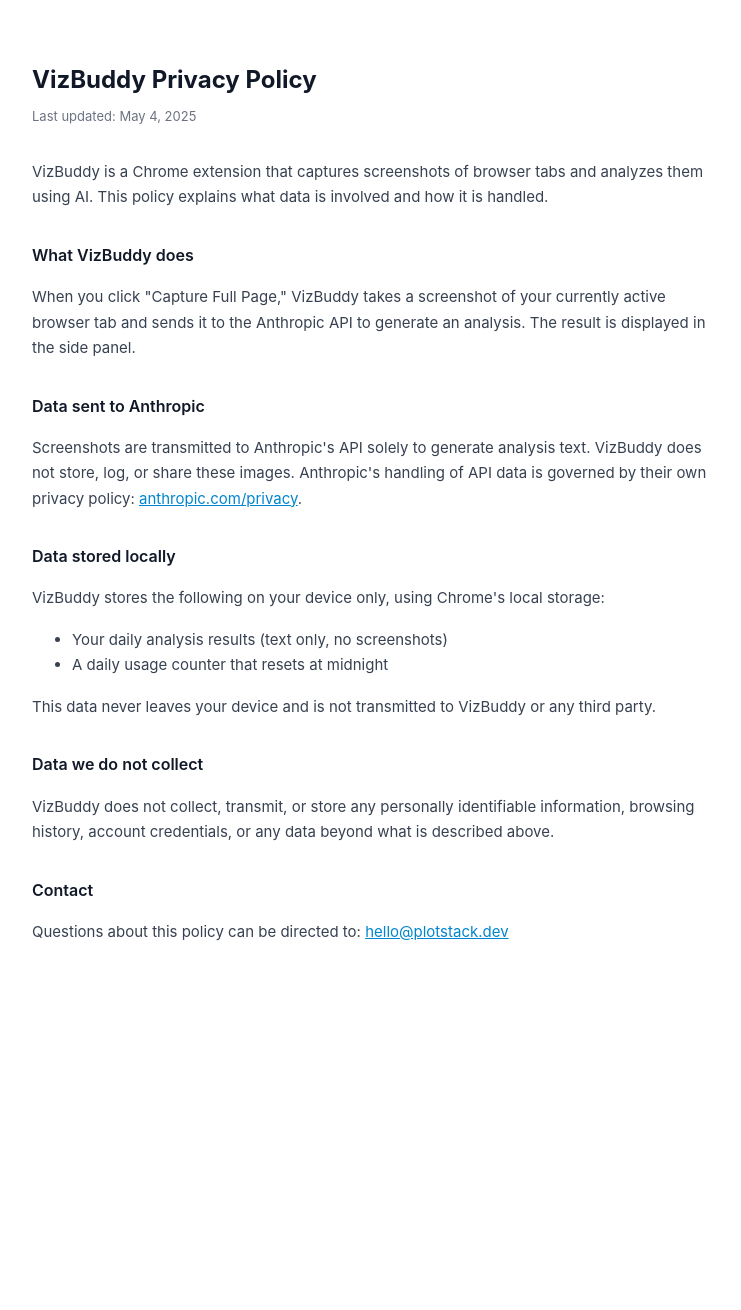
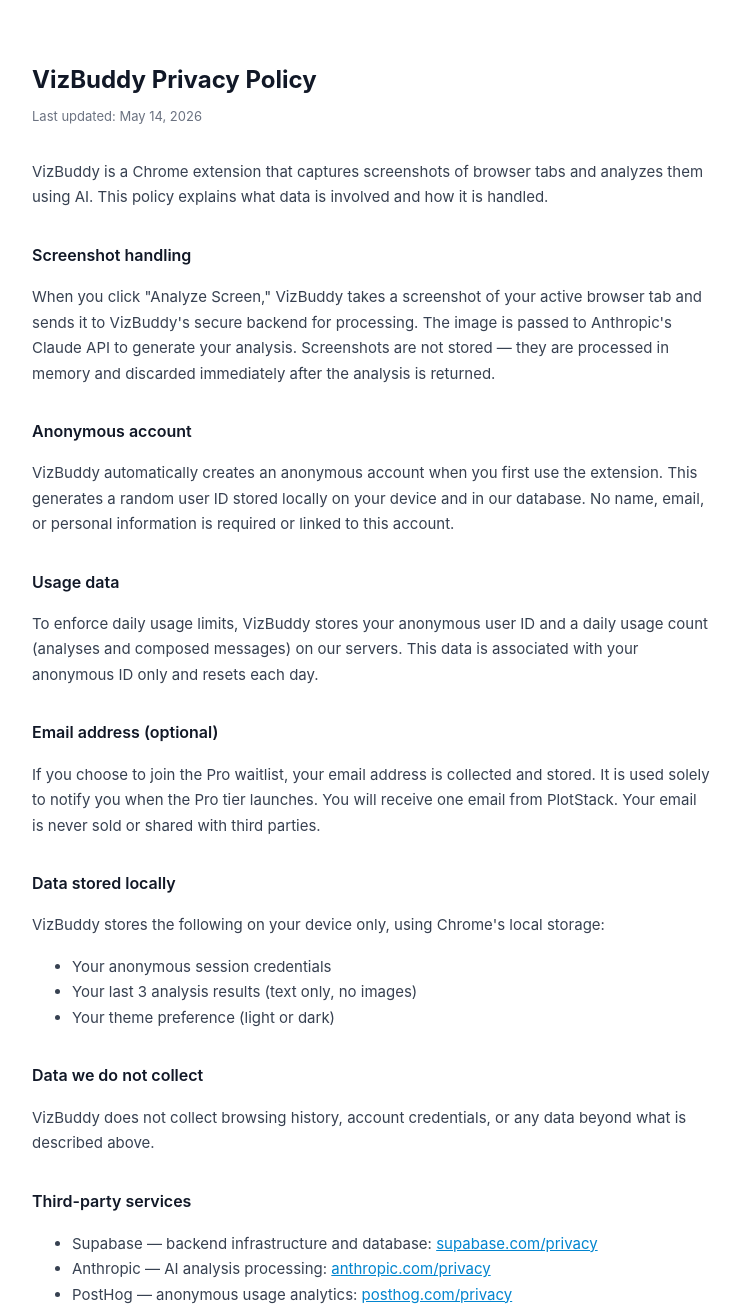
Before and after one commit to Djonathon/vizbuddy-policies, a plain HTML site: page privacy.html in a window 1280 px wide. Shown: the top 1310 px of the page, without its empty margins (268-1009 px from the left). Before the commit the page ends 1004 px from the top, so only its background shows below. Drawn offline with Linux system fonts and the light colour scheme.

Commit message:
Update privacy.html

```diff
--- a/privacy.html
+++ b/privacy.html
@@ -23,29 +23,42 @@
 <body>
 
   <h1>VizBuddy Privacy Policy</h1>
-  <div class="updated">Last updated: May 4, 2025</div>
+  <div class="updated">Last updated: May 14, 2026</div>
 
   <p>VizBuddy is a Chrome extension that captures screenshots of browser tabs and analyzes them using AI. This policy explains what data is involved and how it is handled.</p>
 
-  <h2>What VizBuddy does</h2>
-  <p>When you click "Capture Full Page," VizBuddy takes a screenshot of your currently active browser tab and sends it to the Anthropic API to generate an analysis. The result is displayed in the side panel.</p>
+  <h2>Screenshot handling</h2>
+  <p>When you click "Analyze Screen," VizBuddy takes a screenshot of your active browser tab and sends it to VizBuddy's secure backend for processing. The image is passed to Anthropic's Claude API to generate your analysis. Screenshots are not stored — they are processed in memory and discarded immediately after the analysis is returned.</p>
 
-  <h2>Data sent to Anthropic</h2>
-  <p>Screenshots are transmitted to Anthropic's API solely to generate analysis text. VizBuddy does not store, log, or share these images. Anthropic's handling of API data is governed by their own privacy policy: <a href="https://www.anthropic.com/privacy" target="_blank">anthropic.com/privacy</a>.</p>
+  <h2>Anonymous account</h2>
+  <p>VizBuddy automatically creates an anonymous account when you first use the extension. This generates a random user ID stored locally on your device and in our database. No name, email, or personal information is required or linked to this account.</p>
+
+  <h2>Usage data</h2>
+  <p>To enforce daily usage limits, VizBuddy stores your anonymous user ID and a daily usage count (analyses and composed messages) on our servers. This data is associated with your anonymous ID only and resets each day.</p>
+
+  <h2>Email address (optional)</h2>
+  <p>If you choose to join the Pro waitlist, your email address is collected and stored. It is used solely to notify you when the Pro tier launches. You will receive one email from PlotStack. Your email is never sold or shared with third parties.</p>
 
   <h2>Data stored locally</h2>
   <p>VizBuddy stores the following on your device only, using Chrome's local storage:</p>
   <ul>
-    <li>Your daily analysis results (text only, no screenshots)</li>
-    <li>A daily usage counter that resets at midnight</li>
+    <li>Your anonymous session credentials</li>
+    <li>Your last 3 analysis results (text only, no images)</li>
+    <li>Your theme preference (light or dark)</li>
   </ul>
-  <p>This data never leaves your device and is not transmitted to VizBuddy or any third party.</p>
 
   <h2>Data we do not collect</h2>
-  <p>VizBuddy does not collect, transmit, or store any personally identifiable information, browsing history, account credentials, or any data beyond what is described above.</p>
+  <p>VizBuddy does not collect browsing history, account credentials, or any data beyond what is described above.</p>
+
+  <h2>Third-party services</h2>
+  <ul>
+    <li>Supabase — backend infrastructure and database: <a href="https://supabase.com/privacy" target="_blank">supabase.com/privacy</a></li>
+    <li>Anthropic — AI analysis processing: <a href="https://www.anthropic.com/privacy" target="_blank">anthropic.com/privacy</a></li>
+    <li>PostHog — anonymous usage analytics: <a href="https://posthog.com/privacy" target="_blank">posthog.com/privacy</a></li>
+  </ul>
 
   <h2>Contact</h2>
-  <p>Questions about this policy can be directed to: <a href="mailto:dmitrispiropoulos@gmail.com">hello@plotstack.dev</a></p>
+  <p>Questions about this policy can be directed to: <a href="mailto:hello@plotstack.dev">hello@plotstack.dev</a></p>
 
 </body>
 </html>
```
